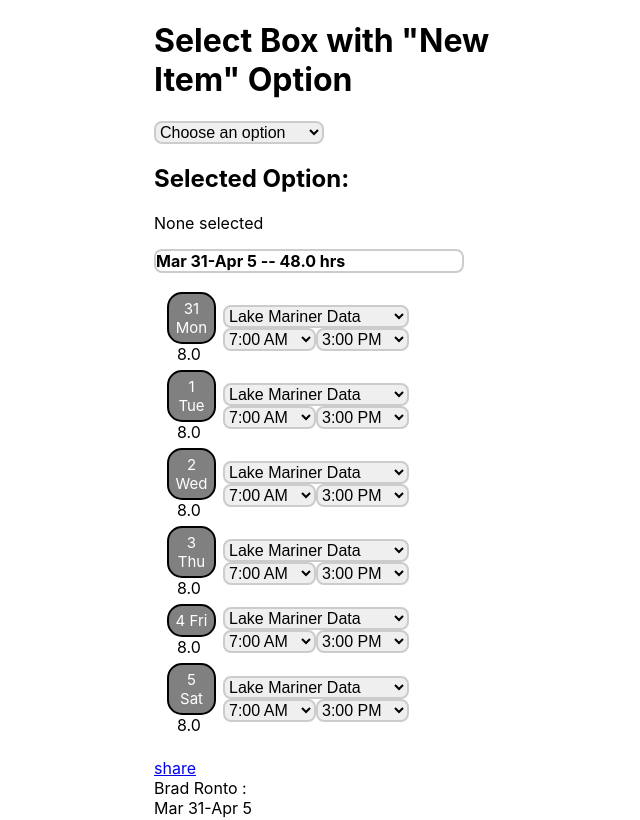
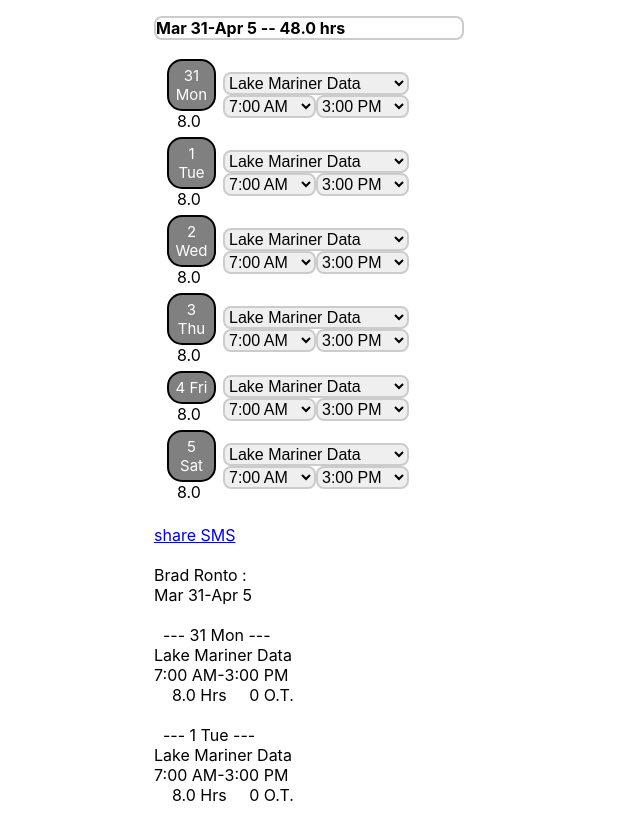
Before and after one commit to bradronto/bradronto.github.io, a React (Create React App) app in the folder timekeep/: page / in a window 1280 px wide. Shown: the top 820 px of the page, without its empty margins (316-956 px from the left). Built offline with nearby package versions, Linux system fonts and the light colour scheme.

Commit message:
and another..

```diff
--- a/timekeep/src/components/a.js
+++ b/timekeep/src/components/a.js
@@ -29,39 +29,41 @@ const SelectWithNewItem = ({myArray}) => {
 
   return (
     <div>
-      <h1>Select Box with "New Item" Option</h1>
-      <select className="cool-time-select" value={selectedOption} onChange={handleSelectChange}>
-        <option value="" disabled>
-          Choose an option
-        </option>
+      <select className="cool-input" value={selectedOption} onChange={handleSelectChange}>
+
         {options.map((option, index) => (
           <option key={index} value={option}>
             {option}
           </option>
         ))}
-        <option value="New Item">New Item</option>
+        <option value="New Item">New Job</option>
       </select>
 
       {/* Pop-up Input */}
       {showInputPopup && (
-        <div style={{ marginTop: "20px", padding: "10px", border: "1px solid #ccc" }}>
+        <div  >
           <input
             type="text"
             value={newOption}
             onChange={(e) => setNewOption(e.target.value)}
-            placeholder="Enter new option"
+            placeholder="new job name"
           />
           <button onClick={handleAddOption}>Add</button>
           <button onClick={() => setShowInputPopup(false)}>Cancel</button>
         </div>
       )}
 
-      <div style={{ marginTop: "20px" }}>
-        <h2>Selected Option:</h2>
-        <p>{selectedOption || "None selected"}</p>
-      </div>
+
     </div>
   );
 };
 
 export default SelectWithNewItem;
+
+
+/*
+ <div style={{ marginTop: "20px" }}>
+        <p>{selectedOption || "None selected"}</p>
+      </div>
+
+*/
--- a/timekeep/src/components/cool.css
+++ b/timekeep/src/components/cool.css
@@ -32,7 +32,6 @@
 
   .cool-input {
     color: black;
-    font-style: ;
     width: 100%;
     padding: auto;
     border: 2px solid #ccc;
--- a/timekeep/src/components/dates.js
+++ b/timekeep/src/components/dates.js
@@ -10,7 +10,7 @@ const ShareViaSMS = () => {
     <div>
 
       <a href={`sms:?&body=${encodeURIComponent(message)}`}>
-        share
+        share SMS
       </a>
     </div>
   );
@@ -132,7 +132,7 @@ const WorkHoursTracker = () => {
   <div className="input-container" >
 
 
-    <SelectWithNewItem myArray={optionsArray} />
+
       <h3 className="cool-header"> {getMonth()} -- {totalWeeklyHours.toFixed(1)} hrs</h3>
 
 
@@ -150,15 +150,10 @@ const WorkHoursTracker = () => {
 
           <table><tr><td>
 
-          <select className="cool-input" id="select">
-      {optionsArray.map((option, index) => (
-        <option key={index} value={option}    onChange={(e) => handleChange(index, "job", e.target.value)}
-        >
-          {option}
-        </option>
-      ))}
-    </select>
-    <br></br>
+            <SelectWithNewItem  myArray={optionsArray} />
+
+
+
 
           <select  className="cool-time-select"// style={{ marginRight: "0px" }}
           defaultValue={timeOptions['14']}
@@ -199,7 +194,7 @@ const WorkHoursTracker = () => {
 
     <div className="blue">
 
-    <ShareViaSMS />
+    <ShareViaSMS /><br></br>
     Brad Ronto :<br /> {getMonth()}
 
 
@@ -259,6 +254,15 @@ export default App;
 
 /*
 
+<select className="cool-input" id="select">
+      {optionsArray.map((option, index) => (
+        <option key={index} value={option}    onChange={(e) => handleChange(index, "job", e.target.value)}
+        >
+          {option}
+        </option>
+      ))}
+    </select>
+
  <select  className="cool-am-select"// style={{ marginRight: "0px" }}
 
           >
```
